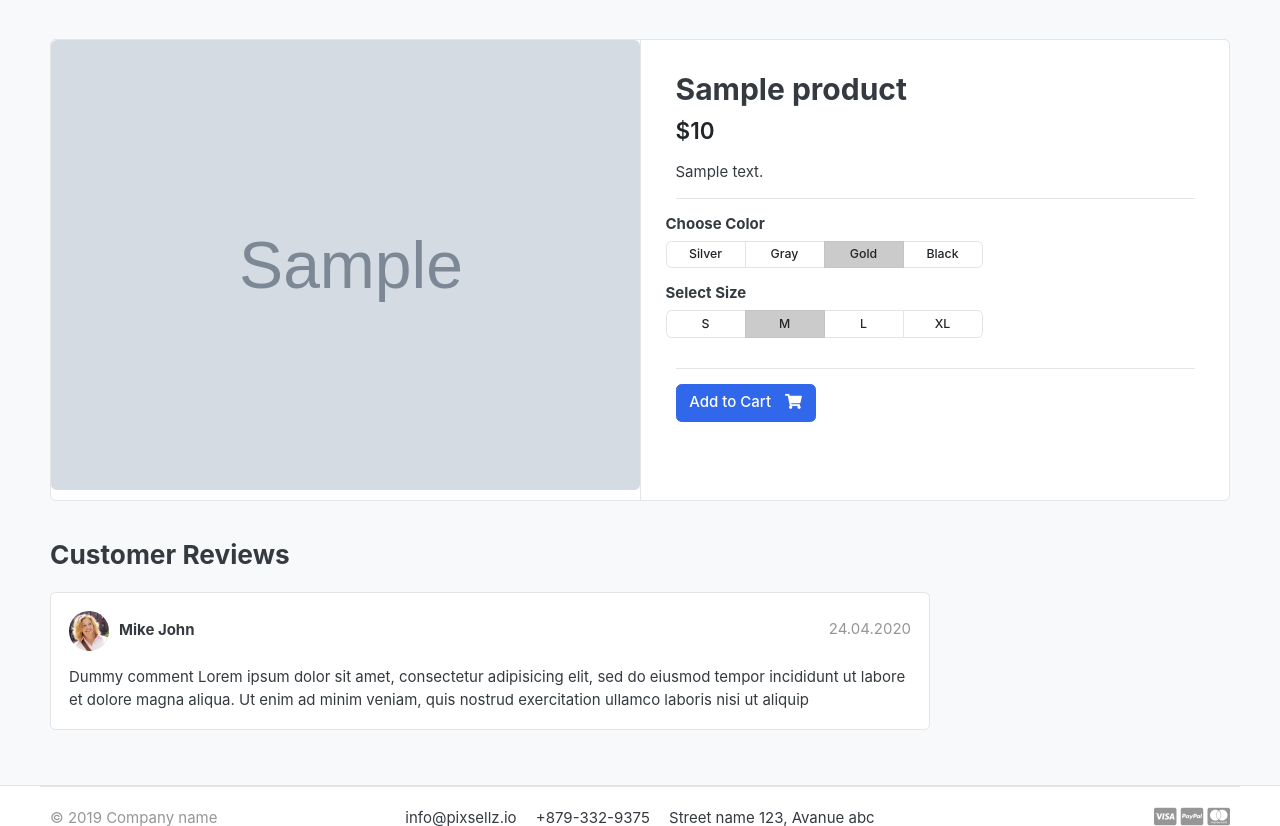
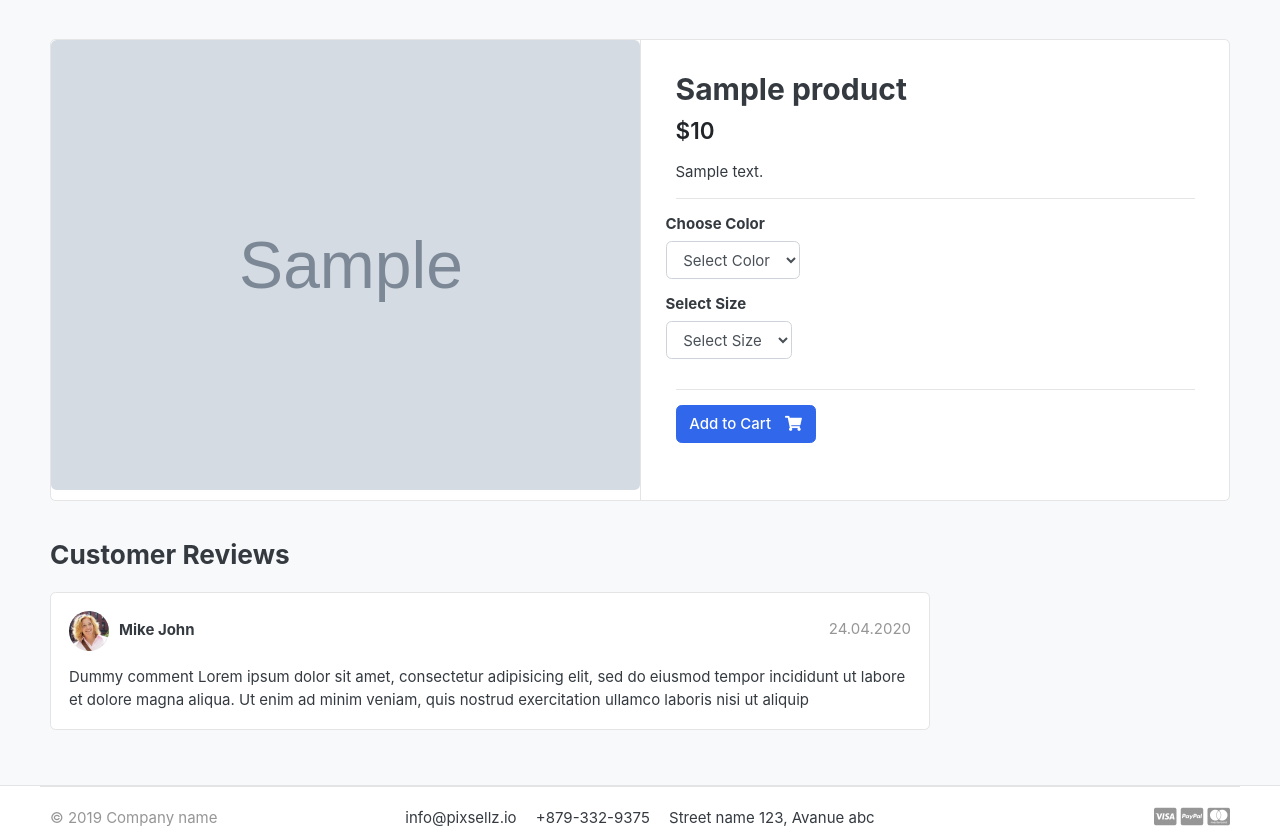
Before and after one commit to ayush-m1911/E-Commerce-Platform, a Django app: a page that uses templates/store/product_detail.html in a window 1280 px wide. Shown: the part 119-945 px from the top of the page. Run offline with Django 5.2, Linux system fonts and the light colour scheme; tables that the repository leaves empty hold one stand-in row (values such as "Sample post"); grey boxes marked "Sample" are stand-in pictures; some libraries are stand-ins or nearby versions; some web fonts are replaced.

Commit message:
Product can be selected on the basis of Sizes and Colors

```diff
--- a/carts/models.py
+++ b/carts/models.py
@@ -1,5 +1,5 @@
 from django.db import models
-from  store.models import Product
+from  store.models import Product, Variation
 
 # Create your models here.
 class Cart(models.Model):
@@ -11,6 +11,7 @@ class Cart(models.Model):
 
 class CartItem(models.Model):
     product = models.ForeignKey('store.Product', on_delete=models.CASCADE)
+    variation = models.ManyToManyField('store.Variation', blank=True)
     cart = models.ForeignKey(Cart, on_delete=models.CASCADE)
     quantity = models.IntegerField()
     is_active = models.BooleanField(default=True)
@@ -18,5 +19,5 @@ class CartItem(models.Model):
     def sub_total(self):
         return self.product.price * self.quantity
 
-    def __str__(self):
+    def __unicode__(self):
         return self.product
--- a/carts/views.py
+++ b/carts/views.py
@@ -1,6 +1,6 @@
 from django.http import HttpResponse
 from django.shortcuts import render, redirect
-from store.models import Product
+from store.models import Product, Variation
 from .models import Cart, CartItem
 # Create your views here.
 def _cart_id(request):
@@ -10,6 +10,18 @@ def _cart_id(request):
     return cart
 def add_cart(request, product_id):
     product = Product.objects.get(id=product_id)
+    product_variation = []
+    if request.method == 'POST':
+      for item in request.POST:
+          key = item
+          value = request.POST[key]
+
+          try:
+              variation = Variation.objects.get(product = product, variation_category__iexact=key, variation_value__iexact=value)
+              product_variation.append(variation)
+          except:
+                pass
+
     try:
         cart = Cart.objects.get(cart_id = _cart_id(request))
         cart.save()
--- a/store/models.py
+++ b/store/models.py
@@ -18,3 +18,24 @@ class Product(models.Model):
         return reverse('product_detail', args=[self.category.slug, self.slug])
     def __str__(self):
         return self.product_name
+
+class VariationManager(models.Manager):
+    def colors(self):
+        return super(VariationManager, self).filter(variation_category='color', is_active=True)
+    def sizes(self):
+        return super(VariationManager, self).filter(variation_category='size', is_active=True)
+
+variation_category_choice = (
+    ('color', 'color'),
+    ('size', 'size'),
+)
+
+class Variation(models.Model):
+    product = models.ForeignKey(Product, on_delete=models.CASCADE)
+    variation_category = models.CharField(max_length=100, choices = variation_category_choice)
+    variation_value = models.CharField(max_length=100)
+    is_active = models.BooleanField(default=True)
+    created_date = models.DateTimeField(auto_now=True)
+    objects = VariationManager()
+    def __str__(self):
+        return self.variation_value
--- a/templates/store/product_detail.html
+++ b/templates/store/product_detail.html
@@ -16,6 +16,8 @@
 </article> <!-- gallery-wrap .end// -->
 		</aside>
 		<main class="col-md-6 border-left">
+<form action="{% url 'add_cart' single_product.id%}" method="POST">
+{% csrf_token %}
 <article class="content-body">
 
 <h2 class="title">{{ single_product.product_name }}</h2>
@@ -30,39 +32,25 @@
 	<div class="row">
 		<div class="item-option-select">
 			<h6>Choose Color</h6>
-			<div class="btn-group btn-group-sm btn-group-toggle" data-toggle="buttons">
-			  <label class="btn btn-light">
-			    <input type="radio" name="radio_color"> Silver
-			  </label>
-			  <label class="btn btn-light">
-			    <input type="radio" name="radio_color" > Gray
-			  </label>
-			  <label class="btn btn-light active">
-			    <input type="radio" name="radio_color checked"> Gold
-			  </label>
-			  <label class="btn btn-light">
-			    <input type="radio" name="radio_color"> Black
-			  </label>
-			</div>
+			  <select name="color", class = "form-control">
+				<option value="" disabled selected>Select Color</option>
+			    {% for color in single_product.variation_set.colors %}
+				<option value="{{ color.variation_value | lower}}">{{color.variation_value | capfirst}}</option>
+				{% endfor %}
+			  </select>
+
+
 		</div>
 	</div> <!-- row.// -->
 	<div class="row">
 		<div class="item-option-select">
 			<h6>Select Size</h6>
-			<div class="btn-group btn-group-sm btn-group-toggle" data-toggle="buttons">
-			  <label class="btn btn-light">
-			    <input type="radio" name="radio_color"> S
-			  </label>
-			  <label class="btn btn-light active">
-			    <input type="radio" name="radio_color" checked> M
-			  </label>
-			  <label class="btn btn-light">
-			    <input type="radio" name="radio_color"> L
-			  </label>
-			  <label class="btn btn-light">
-			    <input type="radio" name="radio_color"> XL
-			  </label>
-			</div>
+			  <select name="size", class = "form-control">
+				<option value="" disabled selected>Select Size</option>
+			    {% for size in single_product.variation_set.sizes %}
+				<option value="{{size.variation_value | lower}}">{{size.variation_value | capfirst}}</option>
+				{% endfor %}
+			  </select>
 		</div>
 	</div> <!-- row.// -->
 	<hr>
@@ -73,10 +61,11 @@
 	 <a href="#" class="btn  btn-success"> <span class="text">Added to Cart</span> <i class="fas fa-check"></i>  </a>
 	 <a href="{%url 'cart' %}" class="btn  btn-outline-primary"> <span class="text">View Cart</span> <i class="fas fa-eye"></i>  </a>
 	 {% else %}
-	 <a href="{% url 'add_cart' single_product.id%}" class="btn  btn-primary"> <span class="text">Add to Cart</span> <i class="fas fa-shopping-cart"></i>  </a>
+	 <button type="submit" class="btn  btn-primary"> <span class="text">Add to Cart</span> <i class="fas fa-shopping-cart"></i>  </button>
 	 {% endif %}
     {% endif %}
 </article> <!-- product-info-aside .// -->
+</form>
 		</main> <!-- col.// -->
 	</div> <!-- row.// -->
 </div> <!-- card.// -->
```
Also changed, not shown: carts/admin.py (+6 -2 lines), store/admin.py (+6 -1 lines), carts/migrations/0002_cartitem_variation.py (added), store/migrations/0002_variation.py (added).
